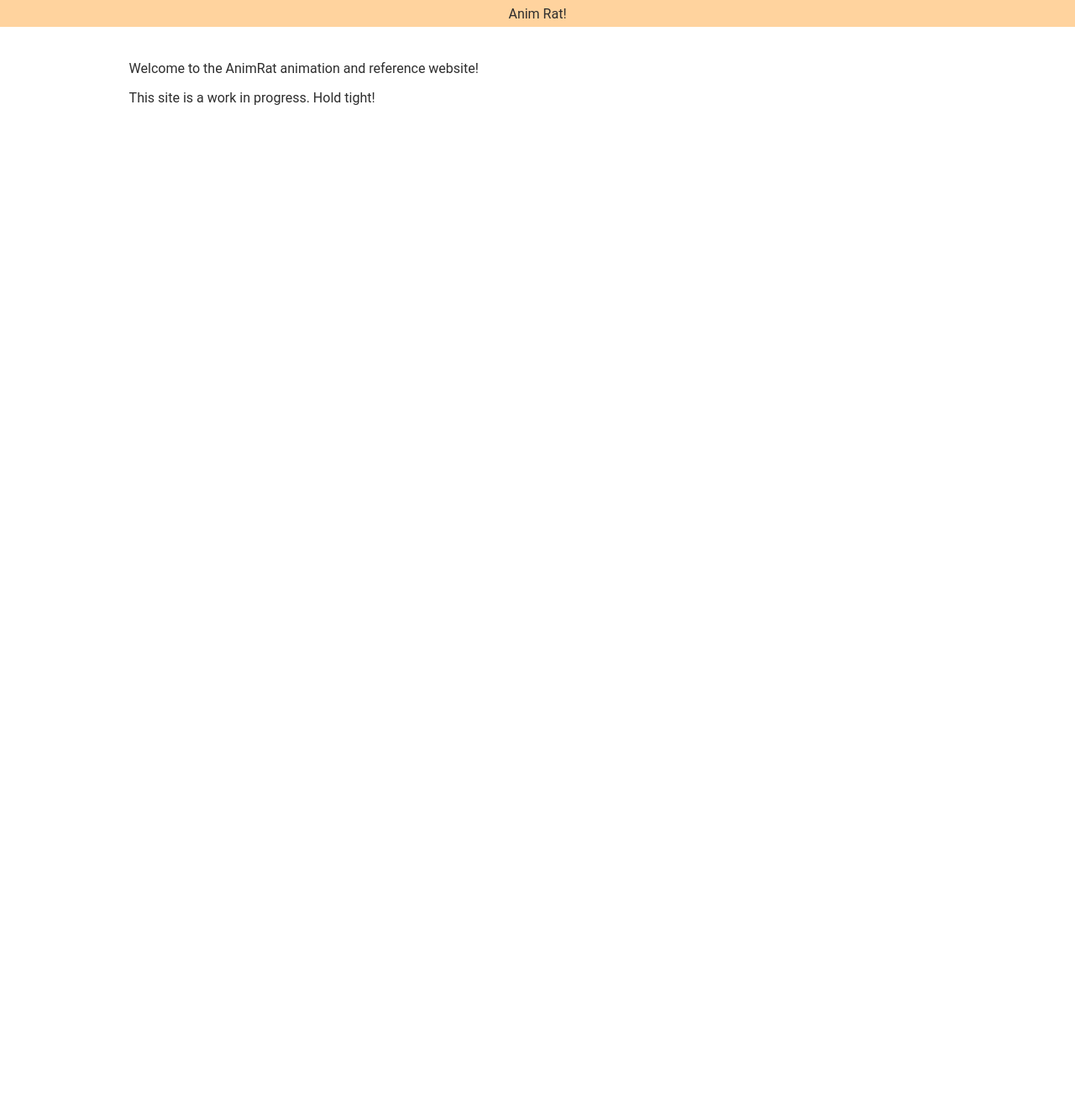
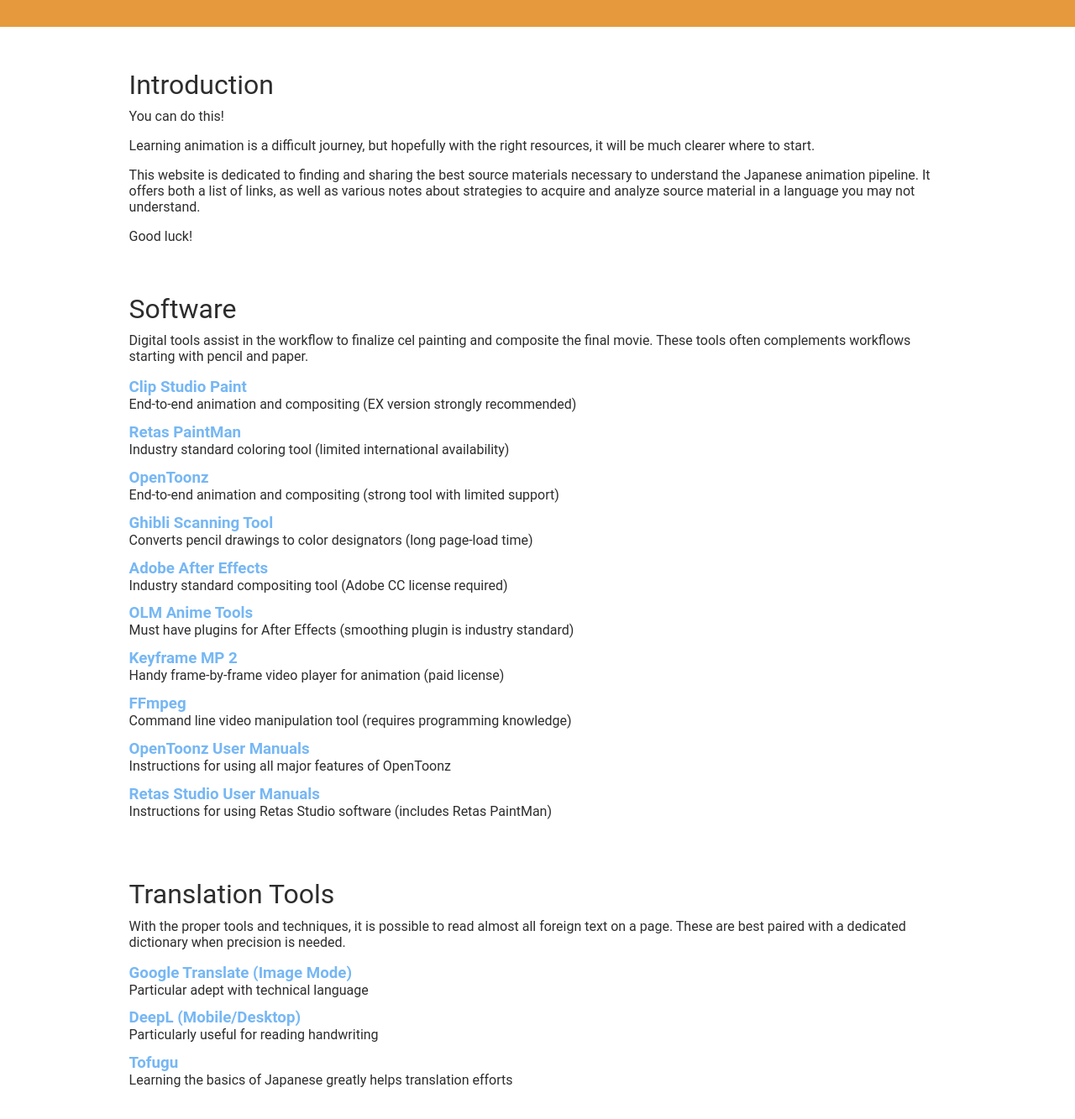
Before and after one commit to anim-rat/anim-rat.github.io, a React (Create React App) app in the folder site/: page / in a window 1280 px wide. Shown: the whole page at 84% size. Before the commit the page ends 800 px from the top, so only its background shows below. Built offline with nearby package versions, Linux system fonts and the light colour scheme.

Commit message:
Add Introduction, Software, Translation Tools

```diff
--- a/site/src/contents/Introduction.tsx
+++ b/site/src/contents/Introduction.tsx
@@ -1,8 +1,24 @@
 export default function Introduction() {
   return (
     <section className="container">
-      <p>Welcome to the AnimRat animation and reference website!</p>
-      <p>This site is a work in progress. Hold tight!</p>
+      <h2>Introduction</h2>
+      <p>
+        You can do this!
+      </p>
+      <p>
+        Learning animation is a difficult journey, but hopefully with the right
+        resources, it will be much clearer where to start.
+      </p>
+      <p>
+        This website is dedicated to finding and sharing the best source
+        materials necessary to understand the Japanese animation pipeline. It
+        offers both a list of links, as well as various notes about strategies
+        to acquire and analyze source material in a language you may not
+        understand.
+      </p>
+      <p>
+        Good luck!
+      </p>
     </section>
   );
 }
--- /dev/null
+++ b/site/src/contents/Software.css
@@ -0,0 +1,7 @@
+article {
+	margin-bottom: .8em;
+}
+
+article a {
+	text-decoration: none;
+}
--- /dev/null
+++ b/site/src/contents/Software.tsx
@@ -0,0 +1,81 @@
+import "./Software.css";
+
+function Entry(props: { name: string, link: string, note: string, }) {
+	const {
+		name,
+		link,
+		note,
+	} = props;
+
+	return (
+		<article className="software-entry">
+			<a href={link} target="_blank">
+				<h3>{name}</h3>
+			</a>
+			<p>{note}</p>
+		</article>
+	)
+}
+
+export default function Software() {
+	return (
+		<section className="container">
+			<h2>Software</h2>
+			<p>
+				Digital tools assist in the workflow to finalize cel painting and
+				composite the final movie. These tools often complements workflows
+				starting with pencil and paper.
+			</p>
+			<Entry
+				name="Clip Studio Paint"
+				link="https://www.clipstudio.net/en/dl/"
+				note="End-to-end animation and compositing (EX version strongly recommended)"
+			/>
+			<Entry
+				name="Retas PaintMan"
+				link="http://www.retasstudio.net/products/paintman/"
+				note="Industry standard coloring tool (limited international availability)"
+			/>
+			<Entry
+				name="OpenToonz"
+				link="https://opentoonz.github.io/e/"
+				note="End-to-end animation and compositing (strong tool with limited support)"
+			/>
+			<Entry
+				name="Ghibli Scanning Tool"
+				link="https://opentoonz.github.io/e/download/gts.html"
+				note="Converts pencil drawings to color designators (long page-load time)"
+			/>
+			<Entry
+				name="Adobe After Effects"
+				link="https://www.adobe.com/products/aftereffects.html"
+				note="Industry standard compositing tool (Adobe CC license required)"
+			/>
+			<Entry
+				name="OLM Anime Tools"
+				link="https://olm.co.jp/rd/technology/tools/?lang=en"
+				note="Must have plugins for After Effects (smoothing plugin is industry standard)"
+			/>
+			<Entry
+				name="Keyframe MP 2"
+				link="https://zurbrigg.com/keyframe-mp"
+				note="Handy frame-by-frame video player for animation (paid license)"
+			/>
+			<Entry
+				name="FFmpeg"
+				link="https://www.ffmpeg.org/download.html"
+				note="Command line video manipulation tool (requires programming knowledge)"
+			/>
+			<Entry
+				name="OpenToonz User Manuals"
+				link="https://opentoonz.readthedocs.io/en/latest/"
+				note="Instructions for using all major features of OpenToonz"
+			/>
+			<Entry
+				name="Retas Studio User Manuals"
+				link="https://www.clip-studio.com/clip_site/rental/rental_download/rsrental/manual"
+				note="Instructions for using Retas Studio software (includes Retas PaintMan)"
+			/>
+		</section>
+	)
+}
--- /dev/null
+++ b/site/src/contents/Translation.css
@@ -0,0 +1,7 @@
+article {
+	margin-bottom: .8em;
+}
+
+article a {
+	text-decoration: none;
+}
--- /dev/null
+++ b/site/src/contents/Translation.tsx
@@ -0,0 +1,46 @@
+import "./Translation.css";
+
+function Entry(props: { name: string, link: string, note: string, }) {
+	const {
+		name,
+		link,
+		note,
+	} = props;
+
+	return (
+		<article className="translation-entry">
+			<a href={link} target="_blank">
+				<h3>{name}</h3>
+			</a>
+			<p>{note}</p>
+		</article>
+	)
+}
+
+export default function Translation() {
+	return (
+		<section className="container">
+			<h2>Translation Tools</h2>
+			<p>
+				With the proper tools and techniques, it is possible to read almost all
+				foreign text on a page. These are best paired with a dedicated
+				dictionary when precision is needed.
+			</p>
+			<Entry
+				name="Google Translate (Image Mode)"
+				link="https://translate.google.com/?sl=ja&tl=en&op=images"
+				note="Particular adept with technical language"
+			/>
+			<Entry
+				name="DeepL (Mobile/Desktop)"
+				link="https://www.deepl.com/en/translator"
+				note="Particularly useful for reading handwriting"
+			/>
+			<Entry
+				name="Tofugu"
+				link="https://www.tofugu.com/learn-japanese/"
+				note="Learning the basics of Japanese greatly helps translation efforts"
+			/>
+		</section>
+	)
+}
--- a/site/src/index.tsx
+++ b/site/src/index.tsx
@@ -3,6 +3,8 @@
 import './index.css';
 import Introduction from './contents/Introduction';
 import Banner from './scaffold/Banner';
+import Software from './contents/Software';
+import Translation from './contents/Translation';
 
 const root = ReactDOM.createRoot(
   document.getElementById('root') as HTMLElement
@@ -11,6 +13,8 @@
   <React.StrictMode>
     <Banner />
     <Introduction />
+    <Software />
+    <Translation />
   </React.StrictMode>
 );
 
--- a/site/src/scaffold/Banner.css
+++ b/site/src/scaffold/Banner.css
@@ -1,7 +1,7 @@
 .banner {
 	width: 100%;
 	height: 2em;
-	background-color: #ffd39e;
+	background-color: #e69a3d;
 	display: flex;
 	align-items: center;
 	justify-content: center;
@@ -10,3 +10,7 @@
 .banner {
 	margin-bottom: 1em;
 }
+
+.banner p {
+	display: none;
+}
```
